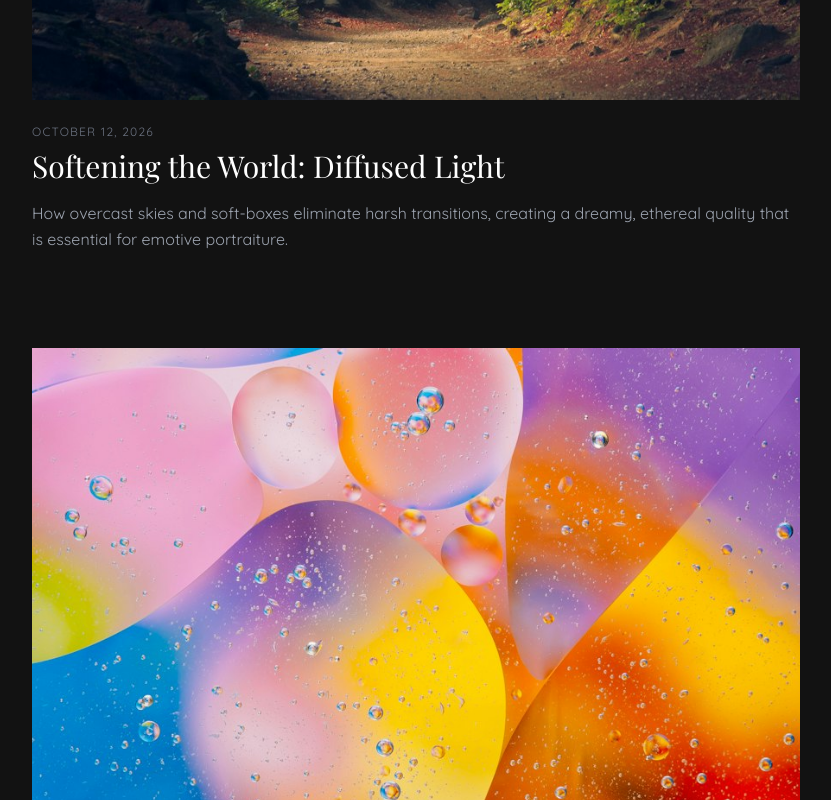
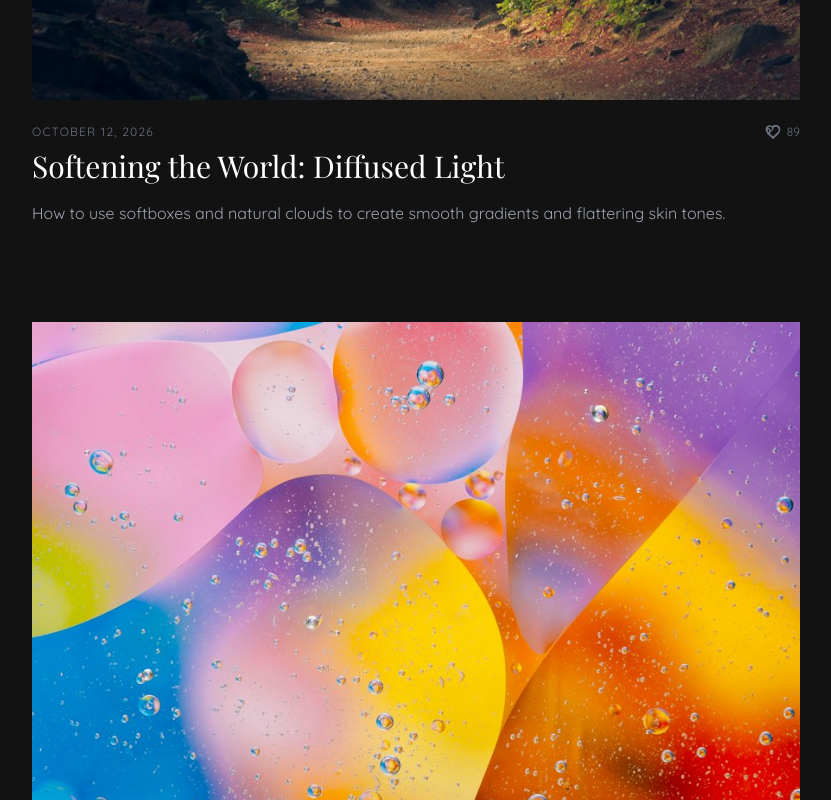
Before and after one commit to Buwee/light-exposure-photography, an Angular app: page /blog in a window 1280 px wide. Shown: the part 1520-2320 px from the top of the page, without its empty margins (224-1055 px from the left). Built offline with nearby package versions, Linux system fonts and the light colour scheme; a web font is replaced by a local one.

Commit message:
feat: add interactive likes to blog posts

```diff
--- a/src/app/pages/blog/blog.component.html
+++ b/src/app/pages/blog/blog.component.html
@@ -12,7 +12,24 @@
 
       <!-- Text Content -->
       <div class="text-left">
-        <p class="text-gray-500 text-xs uppercase tracking-widest mb-2">{{ post.date }}</p>
+        <div class="flex justify-between items-center mb-2">
+          <p class="text-gray-500 text-xs uppercase tracking-widest">{{ post.date }}</p>
+
+          <!-- Like Button -->
+          <button (click)="toggleLike(post); $event.stopPropagation()"
+                  class="flex items-center gap-1.5 group/like transition-all duration-300">
+            <svg xmlns="http://www.w3.org/2000/svg"
+                 [class.text-red-500]="post.isLiked"
+                 [class.fill-current]="post.isLiked"
+                 class="h-4 w-4 text-gray-500 group-hover/like:text-red-400 transition-colors"
+                 viewBox="0 0 24 24" fill="none" stroke="currentColor" stroke-width="2">
+              <path stroke-linecap="round" stroke-linejoin="round" d="M4.318 6.318a4.5 4.5 0 000 6.364L12 20.364l7.682-7.318a4.5 4.5 0 00-8.636-8.636L12 7.318l-7.682 7.318a4.5 4.5 0 00-2.364-8.636z" />
+              <path d="M12 21.35l-1.45-1.32C5.4 15.36 2 12.28 2 8.5 2 5.42 4.42 3 7.5 3c1.74 0 3.41.81 4.5 2.09C13.09 3.81 14.76 3 16.5 3 19.58 3 22 5.42 22 8.5c0 3.78-3.4 6.86-8.55 11.54L12 21.35z" />
+            </svg>
+            <span class="text-gray-500 text-xs font-sans group-hover/like:text-red-400 transition-colors">{{ post.likes }}</span>
+          </button>
+        </div>
+
         <h3 class="font-serif text-3xl text-white mb-4 group-hover:text-gray-300 transition-colors">{{ post.title }}</h3>
         <p class="text-gray-400 font-sans leading-relaxed">
           {{ post.excerpt }}
--- a/src/app/pages/blog/blog.component.ts
+++ b/src/app/pages/blog/blog.component.ts
@@ -7,6 +7,8 @@ interface BlogPost {
   excerpt: string;
   imageUrl: string;
   imageAlt: string;
+  likes: number;
+  isLiked: boolean;
 }
 
 @Component({
@@ -23,28 +25,41 @@ export class BlogComponent {
       date: 'October 25, 2026',
       excerpt: 'An exploration of high-contrast shadows and the stark lines created by the midday sun. Learning to embrace the "ugly" light to find unexpected architectural beauty.',
       imageUrl: 'assets/blog/blog1.jpg',
-      imageAlt: 'Harsh sunlight and shadows'
+      imageAlt: 'Harsh sunlight and shadows',
+      likes: 124,
+      isLiked: false
     },
     {
       title: 'Softening the World: Diffused Light',
       date: 'October 12, 2026',
-      excerpt: 'How overcast skies and soft-boxes eliminate harsh transitions, creating a dreamy, ethereal quality that is essential for emotive portraiture.',
+      excerpt: 'How to use softboxes and natural clouds to create smooth gradients and flattering skin tones.',
       imageUrl: 'assets/blog/blog2.jpg',
-      imageAlt: 'Soft diffused light'
+      imageAlt: 'Soft diffused light',
+      likes: 89,
+      isLiked: false
     },
     {
       title: 'Neon Dreams: Artificial Light Control',
       date: 'September 28, 2026',
       excerpt: 'Moving beyond the sun. A study on how artificial light sources and color gels can completely redefine a subject, transforming a room into a cinematic scene.',
       imageUrl: 'assets/blog/blog3.jpg',
-      imageAlt: 'Artificial neon lighting'
+      imageAlt: 'Artificial neon lighting',
+      likes: 210,
+      isLiked: false
     },
     {
-      title: 'Golden Hour: The Natural Peak',
+      title: 'Golden Hour: the Natural Peak',
       date: 'September 15, 2026',
       excerpt: 'Capturing the fleeting moments of the golden hour, where the angle of the sun creates a warmth and depth that no studio light can truly replicate.',
       imageUrl: 'assets/blog/blog4.jpg',
-      imageAlt: 'Golden hour natural light'
+      imageAlt: 'Golden hour natural light',
+      likes: 342,
+      isLiked: false
     }
   ];
+
+  toggleLike(post: BlogPost) {
+    post.isLiked = !post.isLiked;
+    post.likes += post.isLiked ? 1 : -1;
+  }
 }
```
